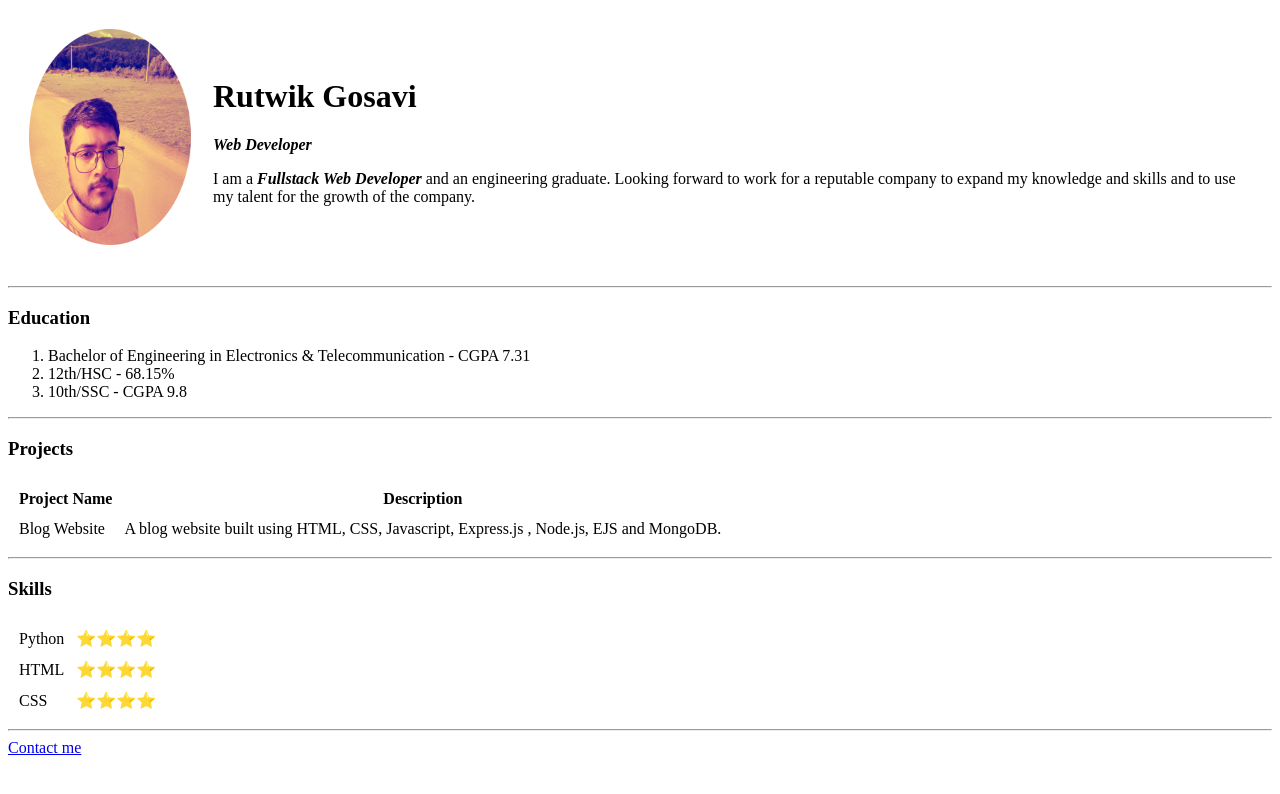
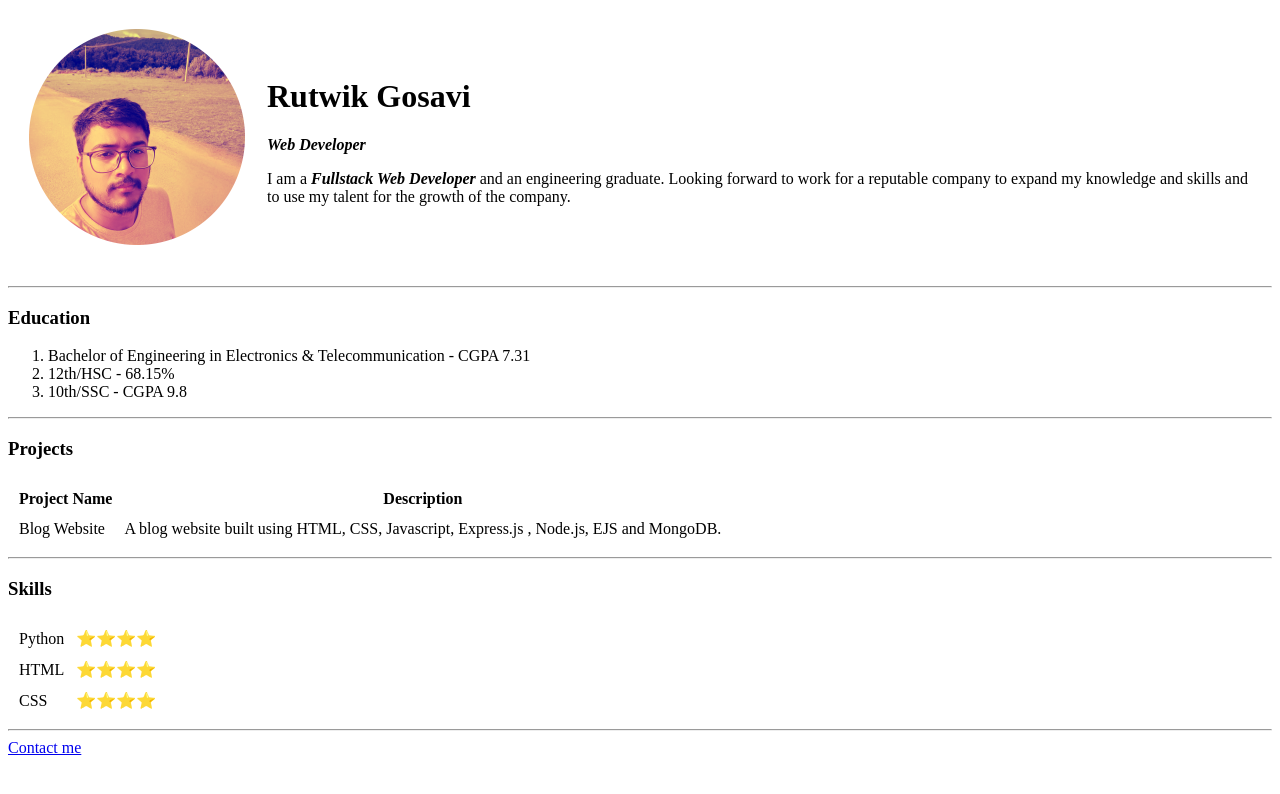
Before and after one commit to rutwik10/cv, a plain HTML site: page index.html in a window 1280 px wide. Drawn offline with Linux system fonts and the light colour scheme.

Commit message:
resized the profile picture

```diff
--- a/index.html
+++ b/index.html
@@ -9,7 +9,7 @@
 <body>
   <table cellspacing="20">
     <tr>
-      <td><img src="rutwik.png" alt="Rutwik profile picture" width="162" height="216"></td>
+      <td><img src="rutwik.png" alt="Rutwik profile picture" width="216" height="216"></td>
       <td>
         <h1>Rutwik Gosavi</h1>
         <p><em><strong>Web Developer</strong></em></p>
```
